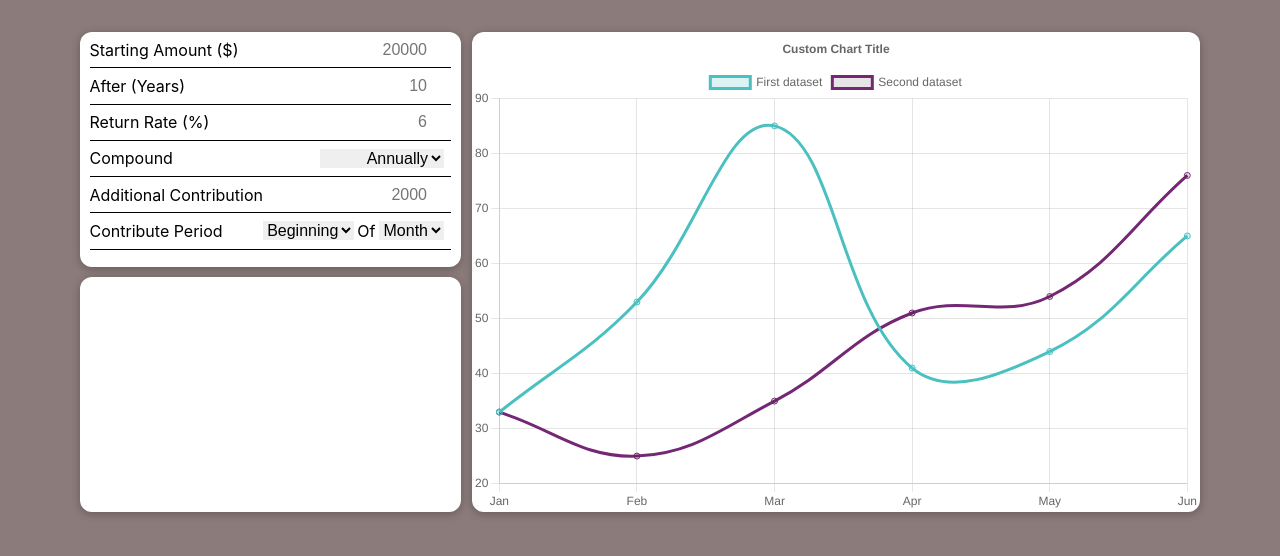
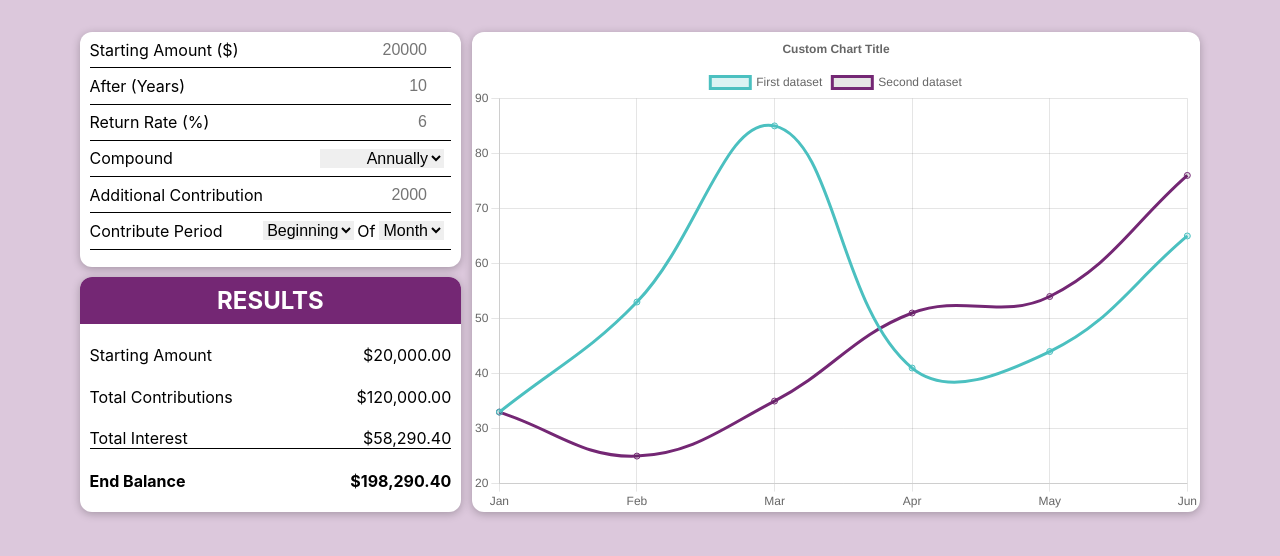
Before and after one commit to Jonjo7Dia/investment-calculator, a React (Create React App) app: page / in a window 1280 px wide. Shown: the top 556 px of the page. Built offline with nearby package versions, Linux system fonts and the light colour scheme.

Commit message:
results styling done

```diff
--- a/src/components/Input/InputForm.js
+++ b/src/components/Input/InputForm.js
@@ -10,7 +10,7 @@ function InputForm() {
       </InputField>
       <InputField label="After (Years)">
         <div className={classes.startingAmount}>
-          <input type="number" placeholder={10} />
+          <input type="number" placeholder={10} min={0} />
         </div>
       </InputField>
       <InputField label="Return Rate (%)">
@@ -45,7 +45,7 @@ function InputForm() {
           <span>Of</span>
           <select name="time" id="time" className={classes.timing}>
             <option value="month">Month</option>
-            <option value="year">Year</option>
+            <option value="year">Year {" "}</option>
           </select>
         </div>
       </InputField>
--- a/src/components/Results/Results.js
+++ b/src/components/Results/Results.js
@@ -1,8 +1,15 @@
-import classes from './Results.module.css';
-
+import classes from "./Results.module.css";
+import ResultsHeader from "./ResultsHeader";
+import ResultsData from "./ResultsData";
 function Results() {
-
-    return <div className={classes.results}></div>
+  return (
+    <div className={classes.results}>
+      <ResultsHeader />
+      <div className={classes.wrapper}>
+        <ResultsData />
+      </div>
+    </div>
+  );
 }
 
 export default Results;
--- a/src/components/Results/Results.module.css
+++ b/src/components/Results/Results.module.css
@@ -1,8 +1,20 @@
-.results{
-    background-color: white;;
-    border-radius: 12px;
-    box-shadow: 0 2px 8px rgba(0, 0, 0, 0.25);
+.results {
+  background-color: white;
+  border-radius: 12px;
+  box-shadow: 0 2px 8px rgba(0, 0, 0, 0.25);
 
-    width: 100%;
-    height: 49%;
+  width: 100%;
+  height: 49%;
+  display: flex;
+  justify-content: center;
+  flex-direction: column;
+  align-items: center;
 }
+
+.wrapper {
+
+  width: 95%;
+  height: 80%;
+  display: flex;
+  justify-content: center;
+}
--- /dev/null
+++ b/src/components/Results/ResultsData.js
@@ -0,0 +1,25 @@
+import classes from "./ResultsData.module.css";
+function ResultsData() {
+  return (
+    <div className={classes.resultsData}>
+      <div className={classes.labels}>
+        <ul>
+          <li>Starting Amount</li>
+          <li>Total Contributions</li>
+          <li>Total Interest</li>
+          <li>End Balance</li>
+        </ul>
+      </div>
+      <div className={classes.numbers}>
+        <ul>
+          <li>$20,000.00</li>
+          <li>$120,000.00</li>
+          <li>$58,290.40</li>
+          <li>$198,290.40</li>
+        </ul>
+      </div>
+    </div>
+  );
+}
+
+export default ResultsData;
--- /dev/null
+++ b/src/components/Results/ResultsData.module.css
@@ -0,0 +1,30 @@
+.resultsData{
+    width: 100%;
+    height: 100%;
+    display:flex;
+    flex-direction: row;
+}
+.resultsData div {
+    width: 50%;
+    height: 100%;
+    padding: 0;
+}
+ul {
+    padding: 0;
+    margin: 0;
+    display: flex;
+    flex-direction: column;
+    justify-content: space-evenly;
+    list-style: none;
+    height: 100%;
+}
+.numbers {
+    text-align: right;
+}
+li:nth-of-type(3){
+    border-bottom-style: solid;
+    border-bottom-width: 1px;
+    border-bottom-color: black;
+}li:nth-of-type(4){
+    font-weight: bold;
+}
--- /dev/null
+++ b/src/components/Results/ResultsHeader.js
@@ -0,0 +1,9 @@
+import classes from "./ResultsHeader.module.css";
+
+function ResultsHeader(){
+ return <div className={classes.resultsHeader}>
+     <h2>RESULTS</h2>
+ </div>
+}
+
+export default ResultsHeader;
--- /dev/null
+++ b/src/components/Results/ResultsHeader.module.css
@@ -0,0 +1,12 @@
+.resultsHeader {
+    height: 20%;
+    width: 100%;
+    background-color: #742774;
+    border-radius: 12px 12px 0 0 ;
+    display: flex;
+    justify-content: center;
+    align-items: center;
+}
+h2 {
+    color: white;
+}
--- a/src/index.css
+++ b/src/index.css
@@ -6,7 +6,7 @@ body {
   -webkit-font-smoothing: antialiased;
   -moz-osx-font-smoothing: grayscale;
 
-  background-color: #8b7b7b;
+  background-color:#74277440;
 }
 
 code {
```
